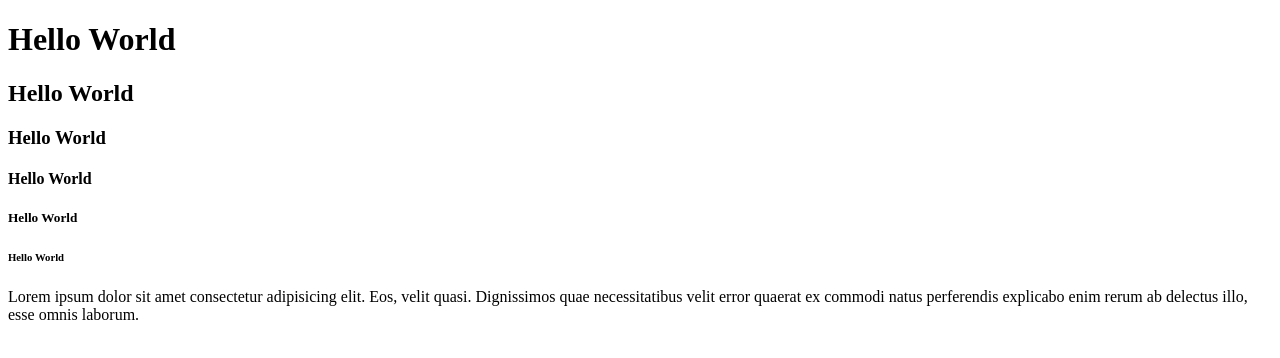
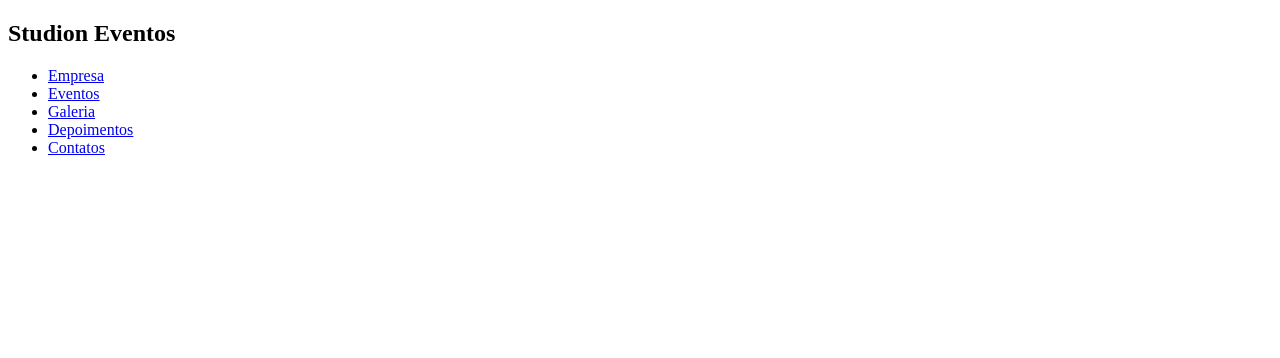
Before and after one commit to ncribeiros/studion, a website: page src/index.html in a window 1280 px wide. Drawn offline with Linux system fonts and the light colour scheme.

Commit message:
feat(index): modified the index.html and created _design folder

```diff
--- a/src/index.html
+++ b/src/index.html
@@ -7,13 +7,26 @@
     <title>Studion</title>
 </head>
 <body>
-    <h1>Hello World</h1>
-    <h2>Hello World</h2>
-    <h3>Hello World</h3>
-    <h4>Hello World</h4>
-    <h5>Hello World</h5>
-    <h6>Hello World</h6>
+    <nav>
+        <h1>Studi<span>on</span> <span>Eventos</span></h1>
+
+        <ul>
+            <li>
+                <a href="https://www.w3schools.com">Empresa</a>
+            </li>
+            <li>
+                <a href="https://www.w3schools.com">Eventos</a>
+            </li>
+            <li>
+                <a href="https://www.w3schools.com">Galeria</a>
+            </li>
+            <li><a href="https://www.w3schools.com">Depoimentos</a></li>
+            <li>
+                <a href="https://www.w3schools.com">Contatos</a>
+            </li>
+        </ul>
+    </nav>
     <p>
-        Lorem ipsum dolor sit amet consectetur adipisicing elit. Eos, velit quasi. Dignissimos quae necessitatibus velit error quaerat ex commodi natus perferendis explicabo enim rerum ab delectus illo, esse omnis laborum.</p>
+
 </body>
 </html>
```
Also changed, not shown: 7 other files.
